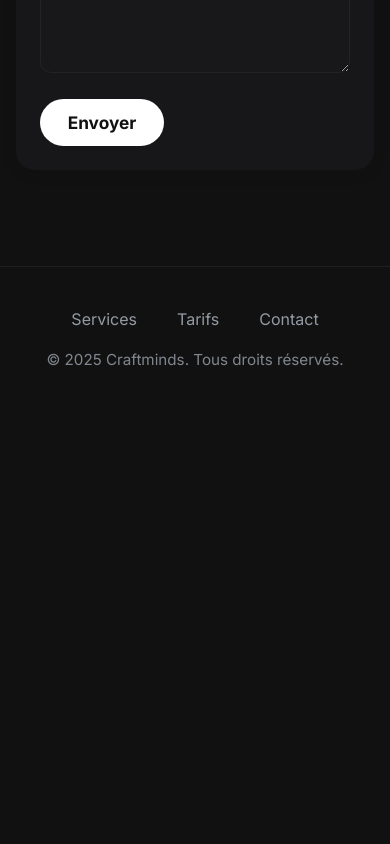
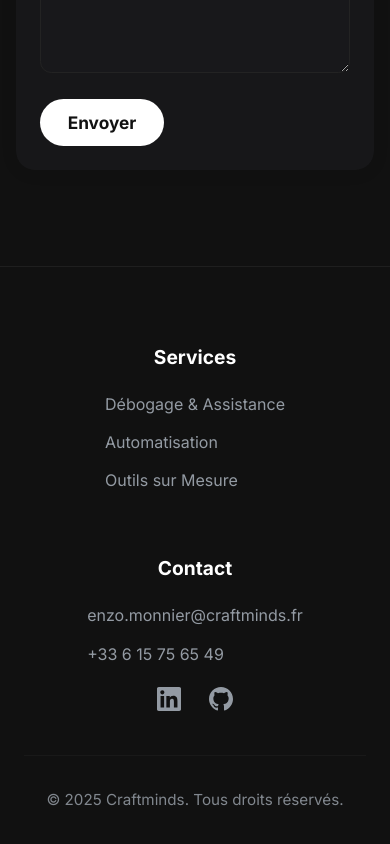
Before and after one commit to Craftminds/Craftminds-site, a React (Create React App) app: page / in a window 390 px wide. Shown: the part 5355-6199 px from the top of the page. Before the commit the page ends 5752 px from the top, so only its background shows below. Built offline with nearby package versions, Linux system fonts and the light colour scheme.

Commit message:
style: redesign Footer component with improved layout, added responsive sections, and enhanced link interactions

```diff
--- a/src/components/Footer.tsx
+++ b/src/components/Footer.tsx
@@ -1,49 +1,145 @@
 import React from 'react';
 import styled from 'styled-components';
+import { Link } from 'react-router-dom';
 
 const FooterBar = styled.footer`
   width: 100%;
   background: #111;
   color: #cbd5e1;
-  padding: 2.5rem 0 1.5rem 0;
+  padding: 3.5rem 0 2rem 0;
   text-align: center;
   font-size: 1rem;
   border-top: 1px solid rgba(255,255,255,0.06);
   margin-top: 6rem;
 `;
 
-const FooterLinks = styled.div`
-  margin-bottom: 1rem;
-  display: flex;
-  justify-content: center;
+const FooterContent = styled.div`
+  max-width: 1200px;
+  margin: 0 auto;
+  padding: 0 1.5rem;
+  display: grid;
+  grid-template-columns: repeat(auto-fit, minmax(250px, 1fr));
   gap: 2.5rem;
-  flex-wrap: wrap;
+  margin-bottom: 2.5rem;
 `;
 
-const FooterLink = styled.a`
+const FooterSection = styled.div`
+  display: flex;
+  flex-direction: column;
+  align-items: center;
+  text-align: left;
+`;
+
+const FooterTitle = styled.h3`
+  color: #fff;
+  font-size: 1.2rem;
+  font-weight: 700;
+  margin-bottom: 1.2rem;
+`;
+
+const FooterLinks = styled.div`
+  display: flex;
+  flex-direction: column;
+  gap: 0.8rem;
+`;
+
+const FooterLink = styled(Link)`
   color: #cbd5e1;
   text-decoration: none;
   opacity: 0.7;
   font-size: 1rem;
-  transition: opacity 0.2s;
+  transition: all 0.2s;
   &:hover {
     opacity: 1;
     color: #fff;
+    transform: translateX(5px);
+  }
+`;
+
+const ExternalLink = styled.a`
+  color: #cbd5e1;
+  text-decoration: none;
+  opacity: 0.7;
+  font-size: 1rem;
+  transition: all 0.2s;
+  &:hover {
+    opacity: 1;
+    color: #fff;
+    transform: translateX(5px);
+  }
+`;
+
+const SocialLinks = styled.div`
+  display: flex;
+  gap: 1.2rem;
+  justify-content: center;
+  margin-top: 1rem;
+`;
+
+const SocialLink = styled.a`
+  color: #cbd5e1;
+  opacity: 0.7;
+  transition: all 0.2s;
+  display: flex;
+  align-items: center;
+  justify-content: center;
+  width: 32px;
+  height: 32px;
+
+  svg {
+    width: 24px;
+    height: 24px;
+    fill: currentColor;
+  }
+
+  &:hover {
+    opacity: 1;
+    color: #fff;
+    transform: translateY(-3px);
   }
 `;
 
 const Copyright = styled.div`
   font-size: 0.95rem;
   opacity: 0.6;
+  padding-top: 2rem;
+  border-top: 1px solid rgba(255,255,255,0.06);
+  margin: 0 1.5rem;
 `;
 
 const Footer: React.FC = () => (
   <FooterBar>
-    <FooterLinks>
-      <FooterLink href="#services">Services</FooterLink>
-      <FooterLink href="#tarifs">Tarifs</FooterLink>
-      <FooterLink href="#contact">Contact</FooterLink>
-    </FooterLinks>
+    <FooterContent>
+      <FooterSection>
+        <FooterTitle>Services</FooterTitle>
+        <FooterLinks>
+          <FooterLink to="/services/debug">Débogage & Assistance</FooterLink>
+          <FooterLink to="/services/automatisation">Automatisation</FooterLink>
+          <FooterLink to="/services/outils">Outils sur Mesure</FooterLink>
+        </FooterLinks>
+      </FooterSection>
+
+      <FooterSection>
+        <FooterTitle>Contact</FooterTitle>
+        <FooterLinks>
+          <ExternalLink href="mailto:enzo.monnier@craftminds.fr">enzo.monnier@craftminds.fr</ExternalLink>
+          <ExternalLink href="tel:+33615756549">+33 6 15 75 65 49</ExternalLink>
+        </FooterLinks>
+        <SocialLinks>
+          <SocialLink href="https://www.linkedin.com/in/enzo-m-craftminds-7524ab205/" target="_blank" rel="noopener noreferrer">
+            <svg xmlns="http://www.w3.org/2000/svg" viewBox="0 0 24 24">
+              <path d="M20.447 20.452h-3.554v-5.569c0-1.328-.027-3.037-1.852-3.037-1.853 0-2.136 1.445-2.136 2.939v5.667H9.351V9h3.414v1.561h.046c.477-.9 1.637-1.85 3.37-1.85 3.601 0 4.267 2.37 4.267 5.455v6.286zM5.337 7.433c-1.144 0-2.063-.926-2.063-2.065 0-1.138.92-2.063 2.063-2.063 1.14 0 2.064.925 2.064 2.063 0 1.139-.925 2.065-2.064 2.065zm1.782 13.019H3.555V9h3.564v11.452zM22.225 0H1.771C.792 0 0 .774 0 1.729v20.542C0 23.227.792 24 1.771 24h20.451C23.2 24 24 23.227 24 22.271V1.729C24 .774 23.2 0 22.222 0h.003z"/>
+            </svg>
+          </SocialLink>
+          <SocialLink href="https://github.com/Enzotekrennes" target="_blank" rel="noopener noreferrer">
+            <svg xmlns="http://www.w3.org/2000/svg" viewBox="0 0 24 24">
+              <path d="M12 0c-6.626 0-12 5.373-12 12 0 5.302 3.438 9.8 8.207 11.387.599.111.793-.261.793-.577v-2.234c-3.338.726-4.033-1.416-4.033-1.416-.546-1.387-1.333-1.756-1.333-1.756-1.089-.745.083-.729.083-.729 1.205.084 1.839 1.237 1.839 1.237 1.07 1.834 2.807 1.304 3.492.997.107-.775.418-1.305.762-1.604-2.665-.305-5.467-1.334-5.467-5.931 0-1.311.469-2.381 1.236-3.221-.124-.303-.535-1.524.117-3.176 0 0 1.008-.322 3.301 1.23.957-.266 1.983-.399 3.003-.404 1.02.005 2.047.138 3.006.404 2.291-1.552 3.297-1.23 3.297-1.23.653 1.653.242 2.874.118 3.176.77.84 1.235 1.911 1.235 3.221 0 4.609-2.807 5.624-5.479 5.921.43.372.823 1.102.823 2.222v3.293c0 .319.192.694.801.576 4.765-1.589 8.199-6.086 8.199-11.386 0-6.627-5.373-12-12-12z"/>
+            </svg>
+          </SocialLink>
+        </SocialLinks>
+      </FooterSection>
+    </FooterContent>
+
     <Copyright>
       © {new Date().getFullYear()} Craftminds. Tous droits réservés.
     </Copyright>
```
